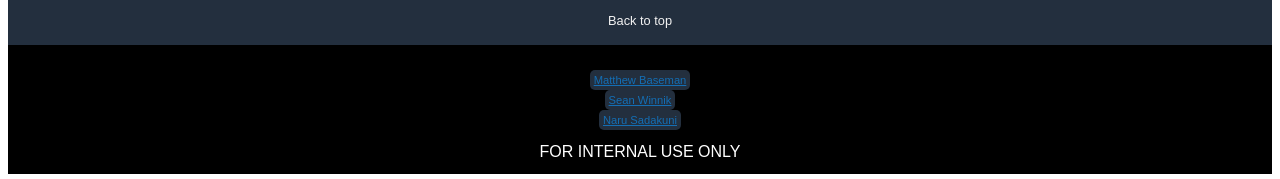
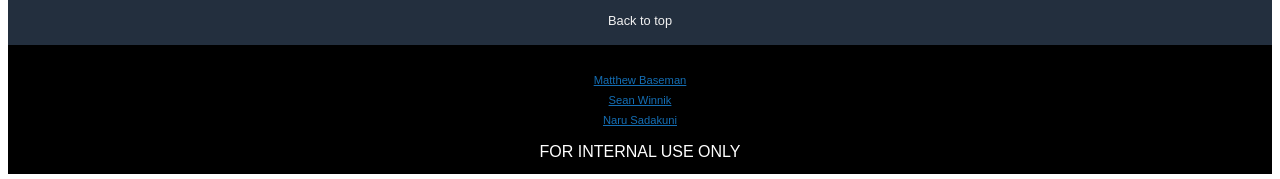
Before and after one commit to Pomme-Baya-Believers/atelier, a React app: page / in a window 1280 px wide. Shown: the part 1763-1942 px from the top of the page. Built offline with nearby package versions, Linux system fonts and the light colour scheme; no server answers; the HTML template or start-up script is replaced by a standard one.

Commit message:
changed members background color to color

```diff
--- a/client/src/assets/styles.css
+++ b/client/src/assets/styles.css
@@ -46,7 +46,7 @@ darkmode {
 
 .members{
   font-size: 70%;
-  background-color: var(--accent);
+  color: var(--accent);
   padding: 4px;
   border-radius: 5px;
 }
```
